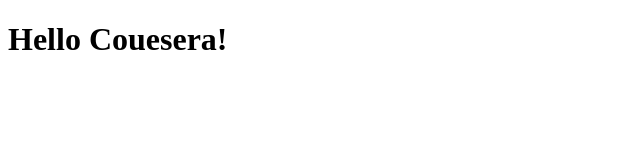
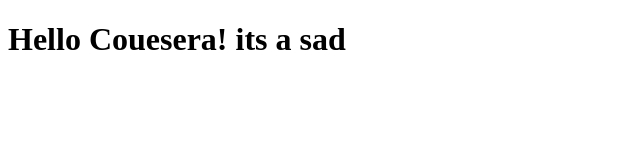
Before and after one commit to Eliot5566/cousera-test, a plain HTML site: page site/index.html in a window 1280 px wide. Shown: the whole page, without its empty margins (0-640 px from the left). Drawn offline with Linux system fonts and the light colour scheme.

Commit message:
small addition to our page content

```diff
--- a/site/index.html
+++ b/site/index.html
@@ -6,6 +6,6 @@
 	<title>Hello cousera-test</title>
 </head>
 <body>
-<h1>Hello Couesera! </h1>
+<h1>Hello Couesera! its a sad </h1>
 </body>
 </html>
```
